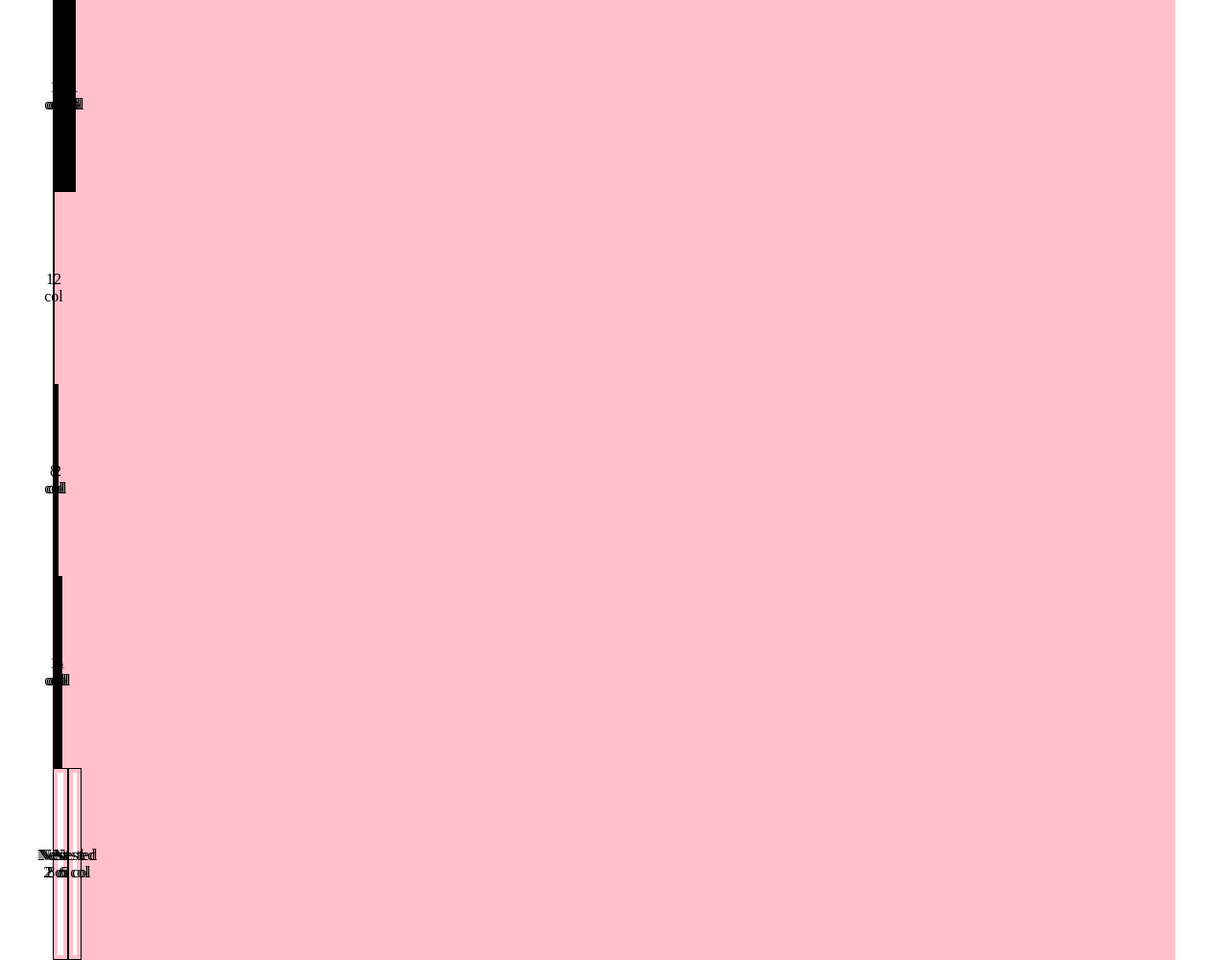
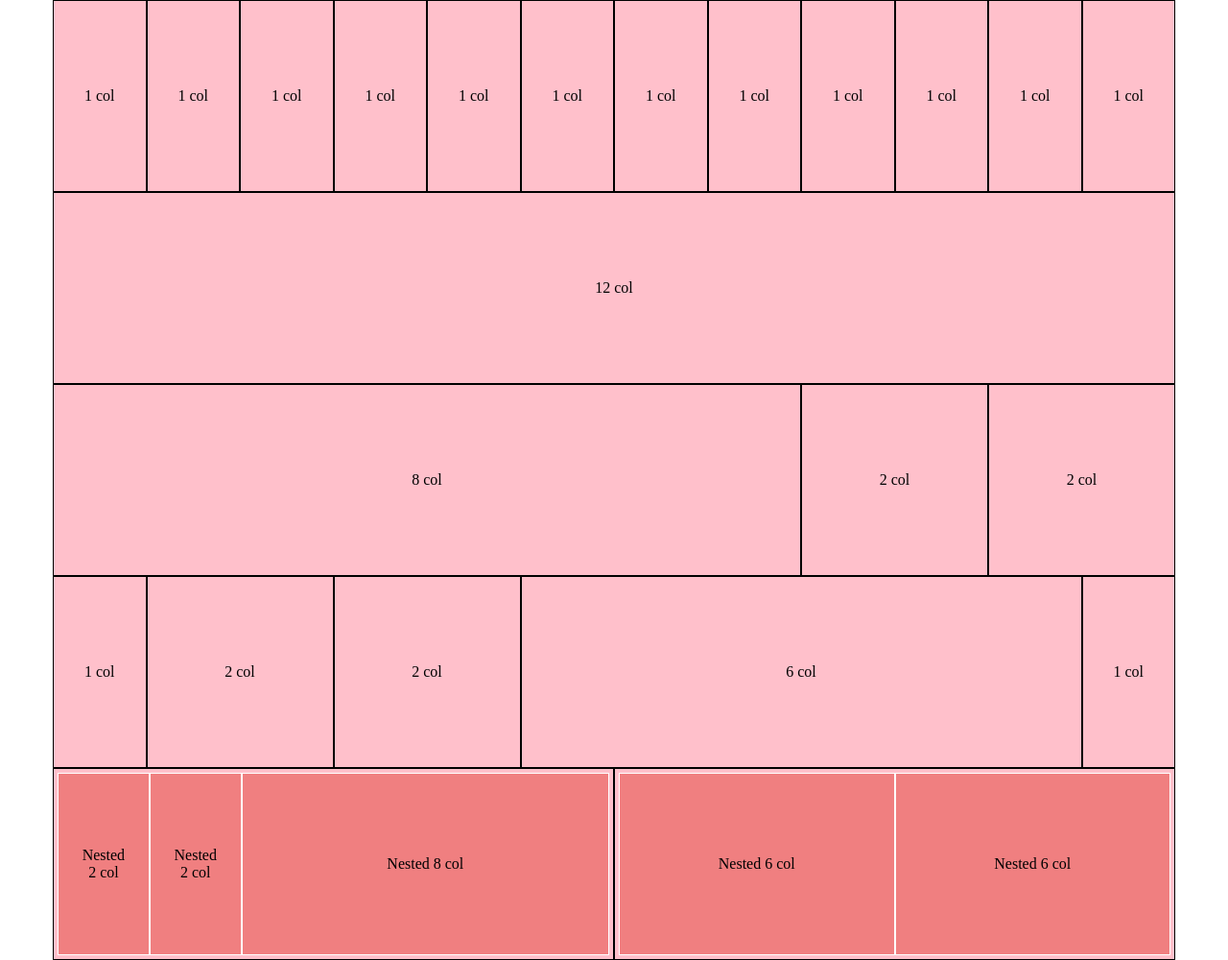
Before and after one commit to Stefano-Bodritti/html-css-12bool, a plain HTML site: page index.html in a window 1280 px wide. Shown: the whole page at 96% size. Drawn offline with Linux system fonts and the light colour scheme.

Commit message:
Fix classi

```diff
--- a/index.html
+++ b/index.html
@@ -13,54 +13,54 @@
   <body>
     <!-- prima riga -->
     <div class="container outer">
-      <div class="col-1"><p>1 col</p></div>
-      <div class="col-1"><p>1 col</p></div>
-      <div class="col-1"><p>1 col</p></div>
-      <div class="col-1"><p>1 col</p></div>
-      <div class="col-1"><p>1 col</p></div>
-      <div class="col-1"><p>1 col</p></div>
-      <div class="col-1"><p>1 col</p></div>
-      <div class="col-1"><p>1 col</p></div>
-      <div class="col-1"><p>1 col</p></div>
-      <div class="col-1"><p>1 col</p></div>
-      <div class="col-1"><p>1 col</p></div>
-      <div class="col-1"><p>1 col</p></div>
+      <div class="col-lg-1"><p>1 col</p></div>
+      <div class="col-lg-1"><p>1 col</p></div>
+      <div class="col-lg-1"><p>1 col</p></div>
+      <div class="col-lg-1"><p>1 col</p></div>
+      <div class="col-lg-1"><p>1 col</p></div>
+      <div class="col-lg-1"><p>1 col</p></div>
+      <div class="col-lg-1"><p>1 col</p></div>
+      <div class="col-lg-1"><p>1 col</p></div>
+      <div class="col-lg-1"><p>1 col</p></div>
+      <div class="col-lg-1"><p>1 col</p></div>
+      <div class="col-lg-1"><p>1 col</p></div>
+      <div class="col-lg-1"><p>1 col</p></div>
     </div>
     <!-- fine prima riga -->
     <!-- seconda riga -->
     <div class="container outer">
-      <div class="col-12"><p>12 col</p></div>
+      <div class="col-lg-12"><p>12 col</p></div>
     </div>
     <!-- fine seconda riga -->
     <!-- terza riga -->
     <div class="container outer">
-      <div class="col-8"><p>8 col</p></div>
-      <div class="col-2"><p>2 col</p></div>
-      <div class="col-2"><p>2 col</p></div>
+      <div class="col-lg-8"><p>8 col</p></div>
+      <div class="col-lg-2"><p>2 col</p></div>
+      <div class="col-lg-2"><p>2 col</p></div>
     </div>
     <!-- fine terza riga -->
     <!-- quarta riga -->
     <div class="container outer">
-      <div class="col-1"><p>1 col</p></div>
-      <div class="col-2"><p>2 col</p></div>
-      <div class="col-2"><p>2 col</p></div>
-      <div class="col-6"><p>6 col</p></div>
-      <div class="col-1"><p>1 col</p></div>
+      <div class="col-lg-1"><p>1 col</p></div>
+      <div class="col-lg-2"><p>2 col</p></div>
+      <div class="col-lg-2"><p>2 col</p></div>
+      <div class="col-lg-6"><p>6 col</p></div>
+      <div class="col-lg-1"><p>1 col</p></div>
     </div>
     <!-- fine quarta riga -->
     <!-- quinta riga -->
     <div class="container outer">
-      <div class="col-6">
+      <div class="col-lg-6">
         <div class="container inner">
-          <div class="col-2"><p>Nested 2 col</p></div>
-          <div class="col-2"><p>Nested 2 col</p></div>
-          <div class="col-8"><p>Nested 8 col</p></div>
+          <div class="col-lg-2"><p>Nested 2 col</p></div>
+          <div class="col-lg-2"><p>Nested 2 col</p></div>
+          <div class="col-lg-8"><p>Nested 8 col</p></div>
         </div>
       </div>
-      <div class="col-6">
+      <div class="col-lg-6">
         <div class="container inner">
-          <div class="col-6"><p>Nested 6 col</p></div>
-          <div class="col-6"><p>Nested 6 col</p></div>
+          <div class="col-lg-6"><p>Nested 6 col</p></div>
+          <div class="col-lg-6"><p>Nested 6 col</p></div>
         </div>
       </div>
     </div>
```
